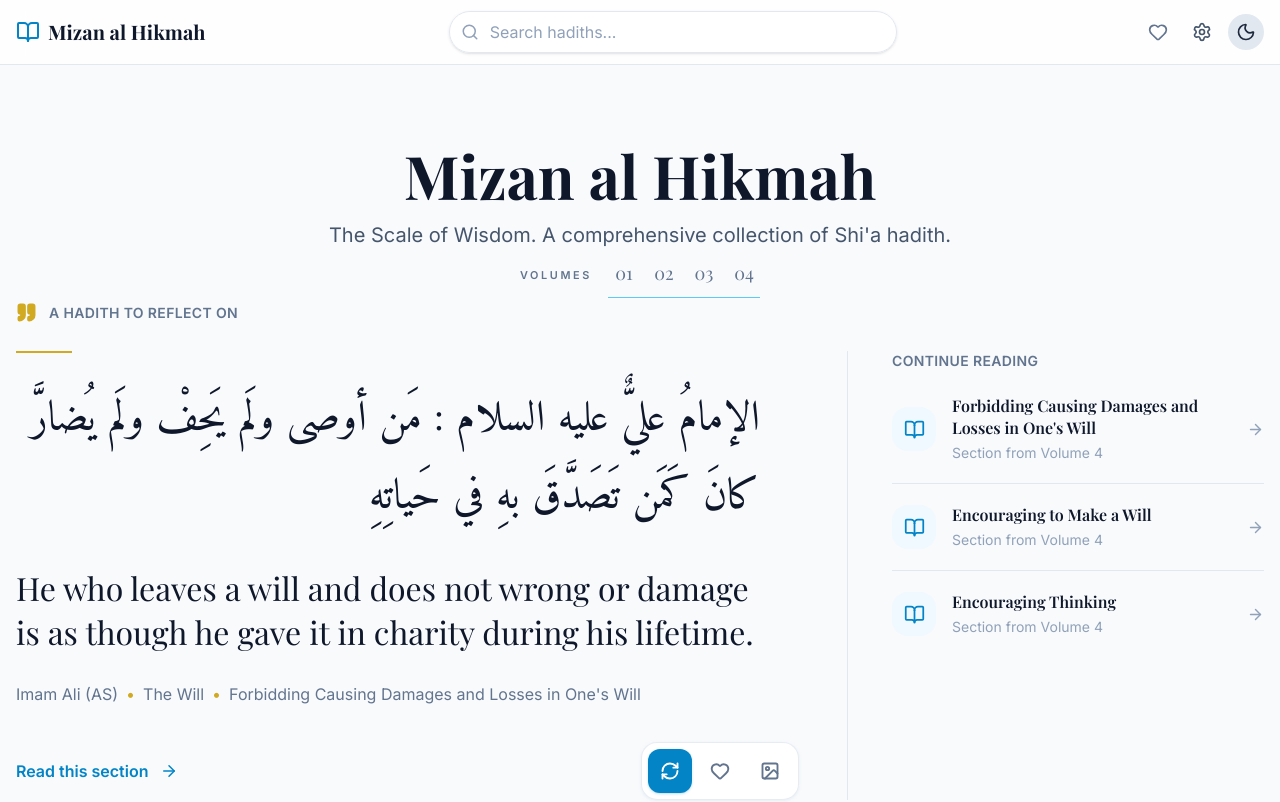
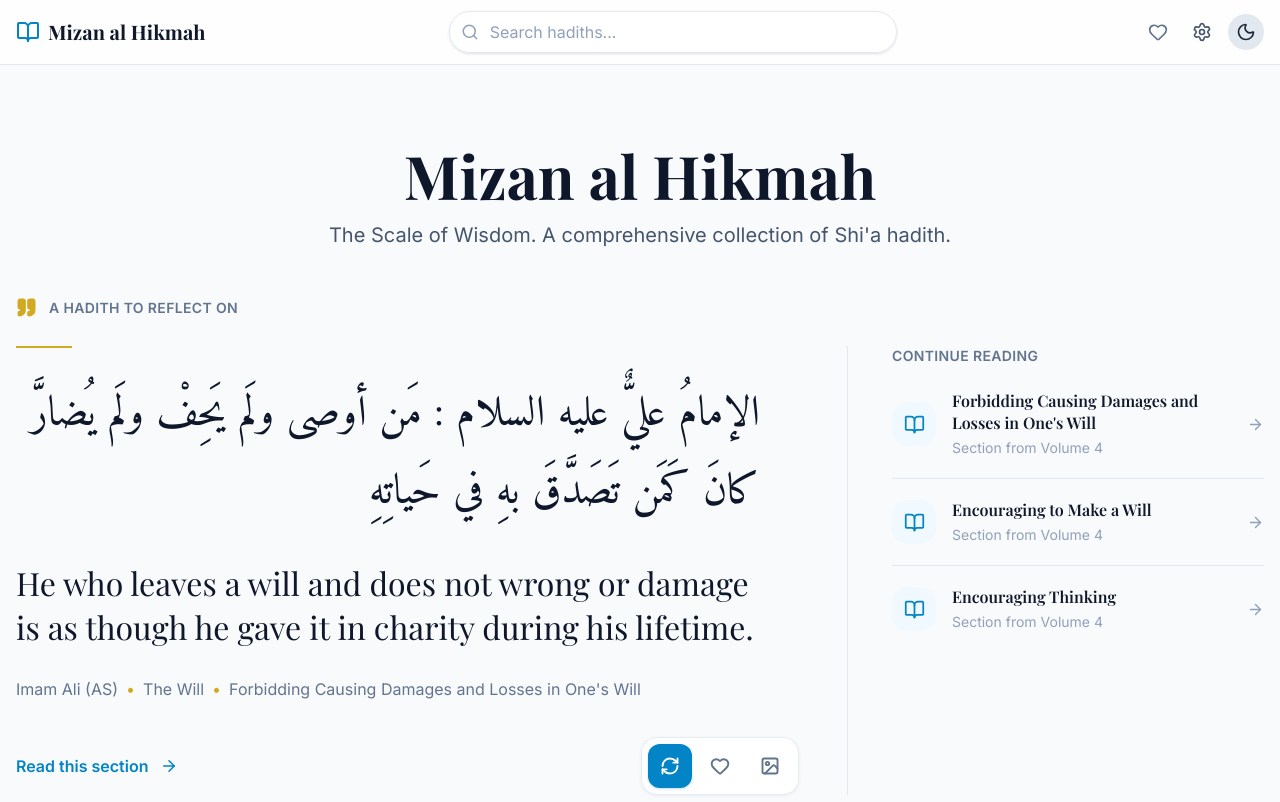
Before and after one commit to lotetreel/mizan-al-hikmah, a React (Vite) app: page / in a window 1280 px wide. Shown: the top 802 px of the page. Built offline with nearby package versions, Linux system fonts and the light colour scheme; a web font is replaced by a local one.

Commit message:
Remove homepage volume shortcut

```diff
--- a/src/pages/Home.tsx
+++ b/src/pages/Home.tsx
@@ -1,9 +1,6 @@
 import { VolumeSelector } from '../components/VolumeSelector';
 import { RandomHadithSpotlight } from '../components/RandomHadithSpotlight';
 import { motion } from 'framer-motion';
-import { Link } from 'react-router-dom';
-
-const volumes = [1, 2, 3, 4];
 
 export function Home() {
     return (
@@ -26,40 +23,11 @@ export function Home() {
                 </motion.p>
             </div>
 
-            <motion.nav
-                aria-label="Browse volumes"
-                initial={{ opacity: 0 }}
-                animate={{ opacity: 1 }}
-                transition={{ delay: 0.35 }}
-                className="mx-auto mt-1 flex min-h-11 w-fit items-center gap-4 px-3 text-slate-500 dark:text-slate-400"
-            >
-                <span className="text-[0.68rem] font-semibold uppercase tracking-[0.24em]">
-                    Volumes
-                </span>
-                <div className="flex items-center gap-2 border-b border-primary-400/80 pb-1">
-                    {volumes.map((volume) => (
-                        <Link
-                            key={volume}
-                            to={`/volume/${volume}`}
-                            aria-label={`Read Volume ${volume}`}
-                            className="inline-flex min-h-10 min-w-8 items-center justify-center font-serif text-lg tabular-nums transition-colors hover:text-primary-600 focus-visible:rounded-sm focus-visible:outline-none focus-visible:ring-2 focus-visible:ring-primary-500 focus-visible:ring-offset-2 focus-visible:ring-offset-slate-50 dark:hover:text-primary-400 dark:focus-visible:ring-offset-slate-950"
-                        >
-                            {String(volume).padStart(2, '0')}
-                        </Link>
-                    ))}
-                </div>
-            </motion.nav>
-
-            <div className="mt-1">
+            <div className="mt-12">
                 <RandomHadithSpotlight />
             </div>
 
-            <div
-                id="volume-selector"
-                tabIndex={-1}
-                className="mt-8 scroll-mt-24 focus:outline-none"
-                aria-label="All volumes"
-            >
+            <div className="mt-8">
                 <VolumeSelector />
             </div>
         </div>
```
